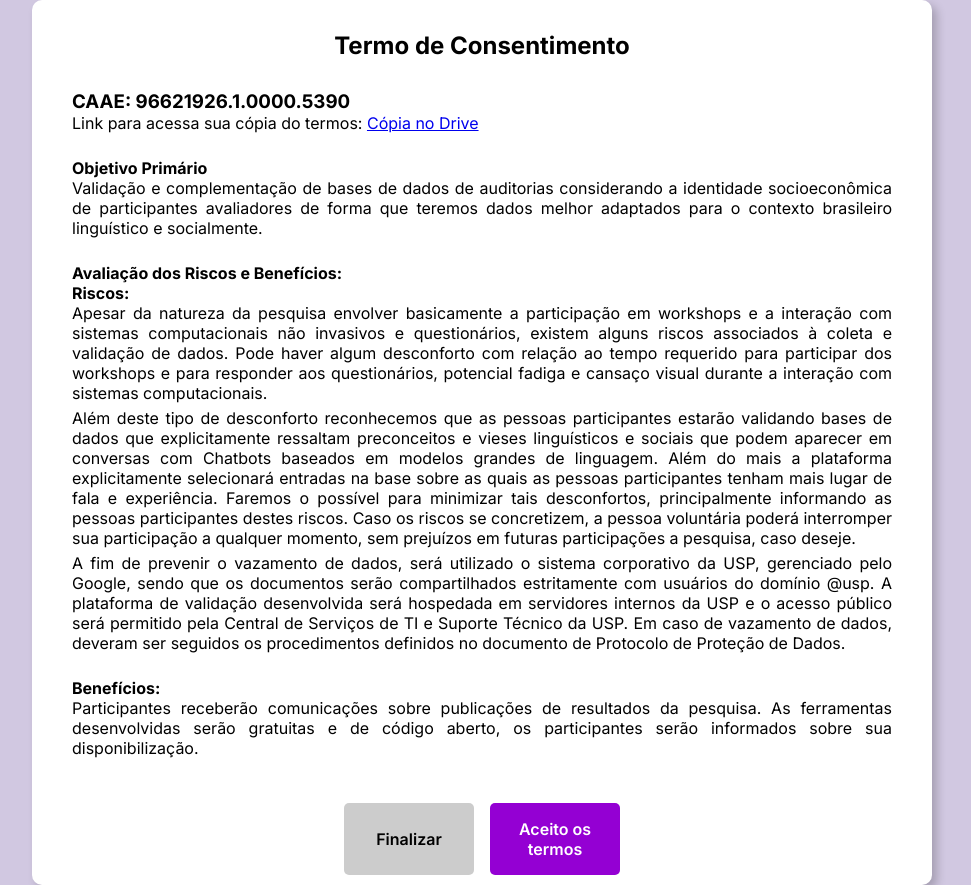
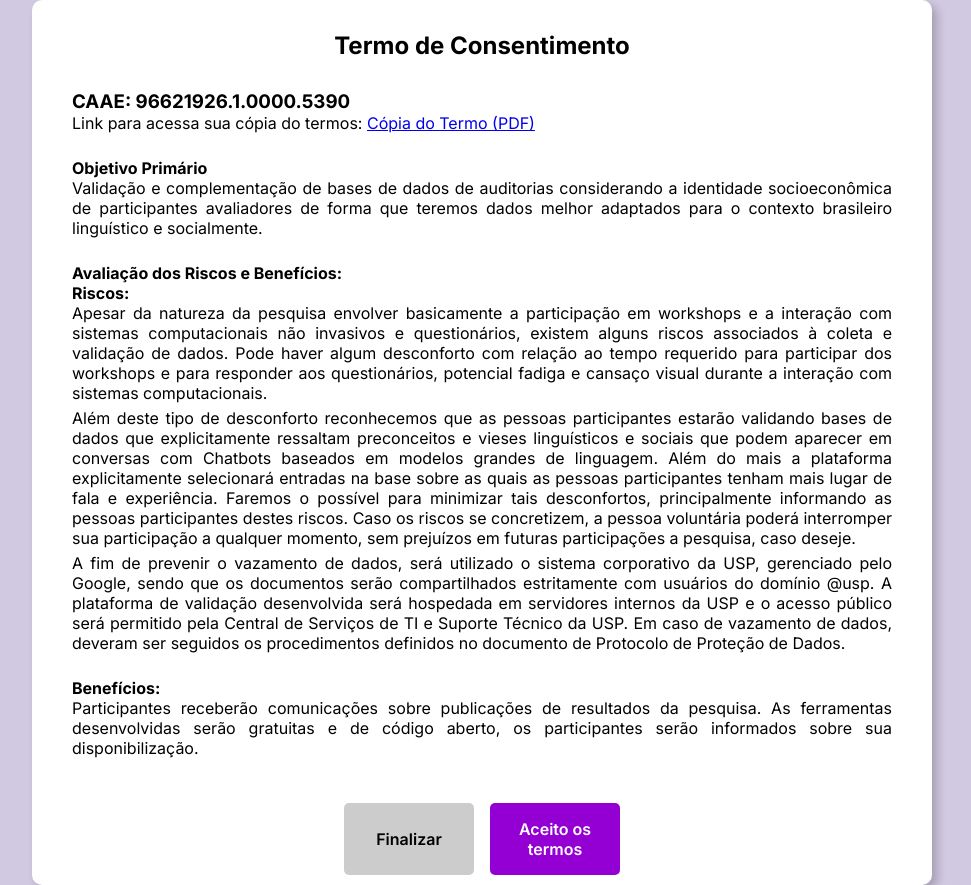
Before and after one commit to LuizaR0drigues/Plataforma-Runin, a Django app: page /termo/ in a window 1280 px wide. Shown: the whole page, without its empty margins (158-1129 px from the left). Run offline with Django 5.2, Linux system fonts and the light colour scheme.

Commit message:
Update termo.html

```diff
--- a/forms_bbq/templates/termo.html
+++ b/forms_bbq/templates/termo.html
@@ -20,9 +20,7 @@
             <section >
                 <div class="info-tce">
                     <h3>CAAE: 96621926.1.0000.5390</h3>
-                    <p>Link para acessa sua cópia do termos: <a
-                            href="% static 'assets/termo/termo.pdf' %">Cópia
-                            no Drive</a></p>
+                    <p>Link para acessa sua cópia do termos: <a href="{% static 'assets/termo/termo.pdf' %}" target="_blank" rel="noopener noreferrer">Cópia do Termo (PDF)</a></p>
 
                 </div>
                 <div class="text-tce">
```
